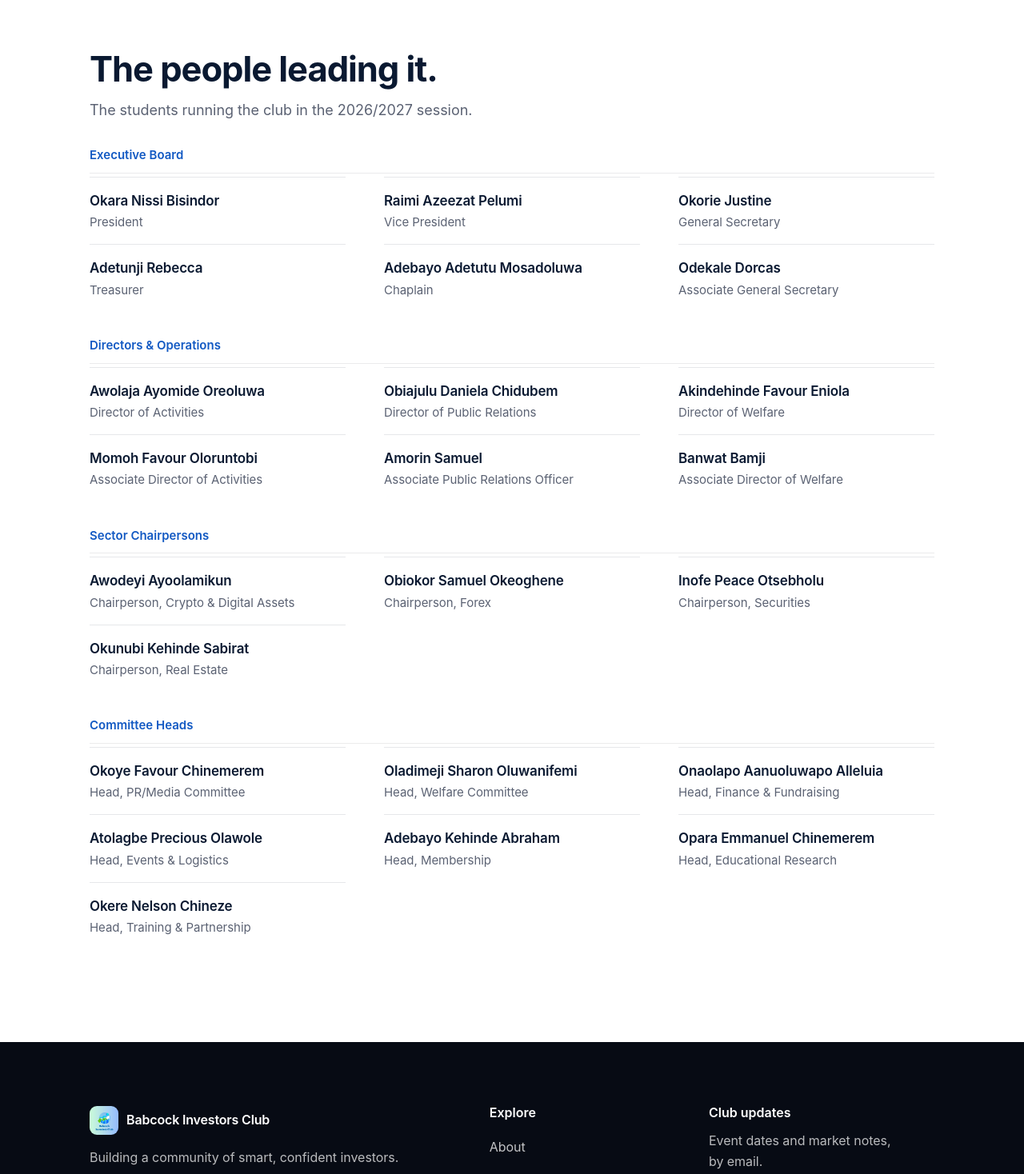
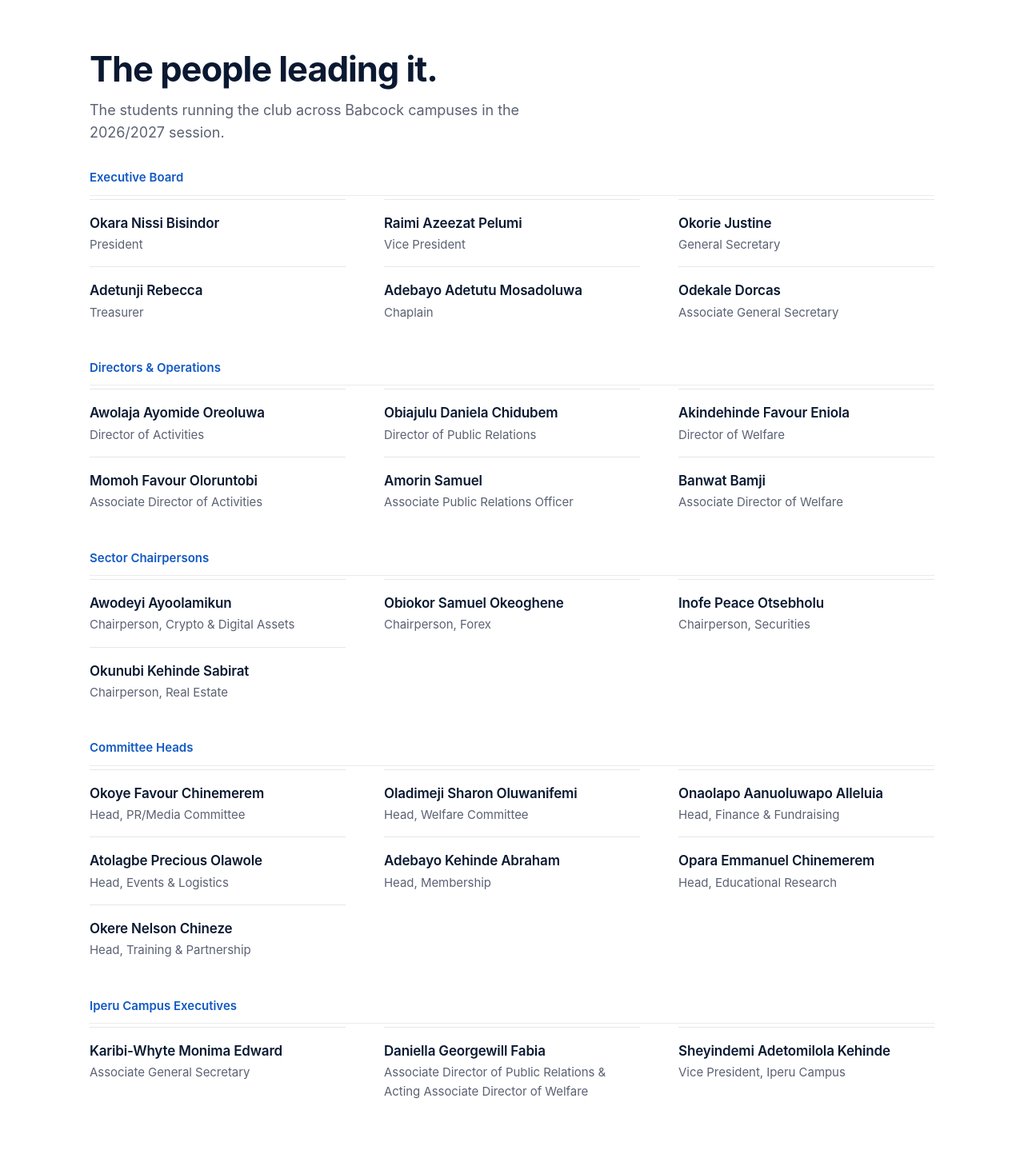
Before and after one commit to Ayoolaxrp/BIC-Website, a React (Vite) app: page /about in a window 1280 px wide. Shown: the part 2720-4188 px from the top of the page at 80% size. Built offline with nearby package versions, Linux system fonts and the light colour scheme; no server answers; a web font is replaced by a local one.

Commit message:
Add Iperu campus executives to team roster

```diff
--- a/src/pages/About.jsx
+++ b/src/pages/About.jsx
@@ -17,7 +17,8 @@ const values = [
   },
 ];
 
-// Executive roster sourced from the club's official 'EXECUTIVE POST RESULTS' file.
+// Executive roster sourced from the club's official 'EXECUTIVE POST RESULTS' file
+// and the Iperu campus executive update shared by the club president on 15 October 2026.
 const team = [
   {
     group: 'Executive Board',
@@ -60,6 +61,17 @@ const team = [
       { name: 'Adebayo Kehinde Abraham', role: 'Head, Membership' },
       { name: 'Opara Emmanuel Chinemerem', role: 'Head, Educational Research' },
       { name: 'Okere Nelson Chineze', role: 'Head, Training & Partnership' },
+    ],
+  },
+  {
+    group: 'Iperu Campus Executives',
+    members: [
+      { name: 'Karibi-Whyte Monima Edward', role: 'Associate General Secretary' },
+      {
+        name: 'Daniella Georgewill Fabia',
+        role: 'Associate Director of Public Relations & Acting Associate Director of Welfare',
+      },
+      { name: 'Sheyindemi Adetomilola Kehinde', role: 'Vice President, Iperu Campus' },
     ],
   },
 ];
@@ -159,7 +171,7 @@ export default function About() {
       <section className="section">
         <div className="container">
           <h2 className="sec-title">The people leading it.</h2>
-          <p className="sec-sub" style={{ marginBottom: 12 }}>The students running the club in the 2026/2027 session.</p>
+          <p className="sec-sub" style={{ marginBottom: 12 }}>The students running the club across Babcock campuses in the 2026/2027 session.</p>
           {team.map(({ group, members }) => (
             <div key={group}>
               <h3 className="team-group-title">{group}</h3>
```
